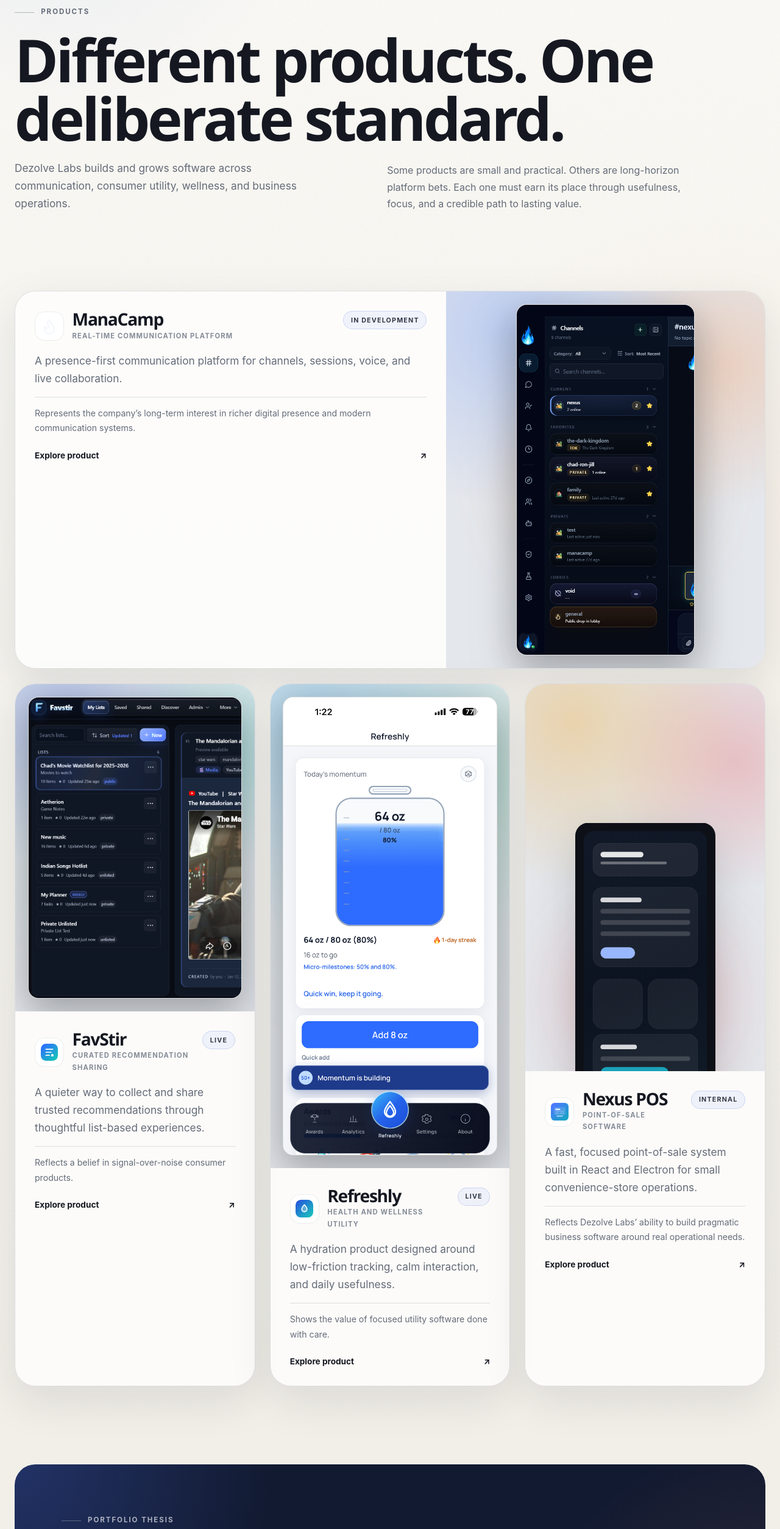
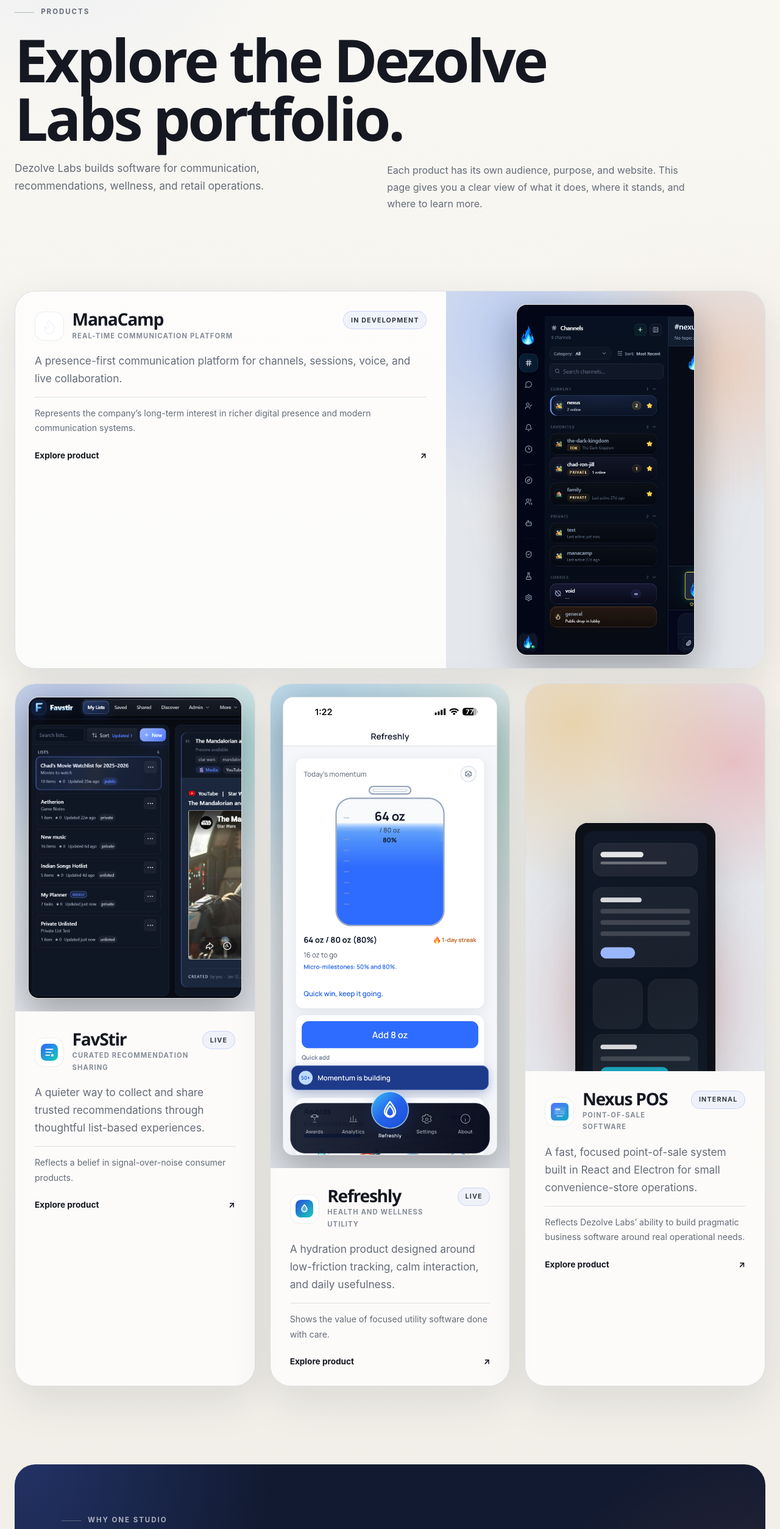
Before and after one commit to Dezolve/dezolvelabs-site, a Next.js app: page /portfolio in a window 1280 px wide. Shown: the part 234-2742 px from the top of the page at 61% size. Built offline with nearby package versions, Linux system fonts and the light colour scheme.

Commit message:
copy: make portfolio page audience-facing

```diff
--- a/app/portfolio/page.tsx
+++ b/app/portfolio/page.tsx
@@ -3,18 +3,18 @@
 import { ProjectCard } from '@/components/ProjectCard';
 import { projects } from '@/src/data/projects';
 
-const portfolioLogic = [
+const productStandards = [
   {
-    title: 'A real use case',
-    copy: 'Each product starts with a concrete behavior, problem, or operational need worth improving.',
+    title: 'A real problem',
+    copy: 'The product should solve a specific need for a clear group of people or a real operation.',
   },
   {
-    title: 'A distinct identity',
-    copy: 'Products share a quality standard without being flattened into one visual or commercial formula.',
+    title: 'A focused experience',
+    copy: 'The main job should be easy to understand, easy to use, and worth returning to.',
   },
   {
-    title: 'A long horizon',
-    copy: 'The goal is not a crowded launch calendar. It is a smaller set of products that can compound over time.',
+    title: 'Room to improve',
+    copy: 'The product should have a practical path from a useful first release to something stronger over time.',
   },
 ];
 
@@ -32,16 +32,15 @@
             Products
           </p>
           <h1 id="portfolio-page-heading" className="page-title" data-reveal>
-            Different products. One deliberate standard.
+            Explore the Dezolve Labs portfolio.
           </h1>
           <div className="page-intro-split" data-reveal>
             <p className="page-copy">
-              Dezolve Labs builds and grows software across communication, consumer utility, wellness, and business
-              operations.
+              Dezolve Labs builds software for communication, recommendations, wellness, and retail operations.
             </p>
             <p>
-              Some products are small and practical. Others are long-horizon platform bets. Each one must earn its place
-              through usefulness, focus, and a credible path to lasting value.
+              Each product has its own audience, purpose, and website. This page gives you a clear view of what it does,
+              where it stands, and where to learn more.
             </p>
           </div>
         </section>
@@ -59,26 +58,26 @@
 
         <section className="dark-section portfolio-thesis" aria-labelledby="portfolio-rationale-heading" data-reveal>
           <div>
-            <p className="kicker kicker-light">Portfolio thesis</p>
+            <p className="kicker kicker-light">Why one studio</p>
             <h2 id="portfolio-rationale-heading" className="section-title">
-              Broad in category. Consistent in judgment.
+              Different products, supported by the same team.
             </h2>
           </div>
           <p>
-            The portfolio is not held together by one market. It is held together by the way products are chosen and
-            built: real utility, disciplined scope, strong product taste, and patient ownership.
+            Dezolve Labs provides the product strategy, design, engineering, and ongoing support behind the portfolio.
+            That shared foundation helps each product move faster without forcing them to look or behave the same.
           </p>
         </section>
 
         <section className="content-section" aria-labelledby="portfolio-logic-heading">
           <div className="section-heading" data-reveal>
-            <p className="kicker">What earns a place</p>
+            <p className="kicker">What we look for</p>
             <h2 id="portfolio-logic-heading" className="section-title">
-              A simple filter for new products.
+              The basics behind every product we take on.
             </h2>
           </div>
           <div className="portfolio-logic-grid">
-            {portfolioLogic.map((item, index) => (
+            {productStandards.map((item, index) => (
               <article key={item.title} data-reveal>
                 <span>0{index + 1}</span>
                 <h3>{item.title}</h3>
```
